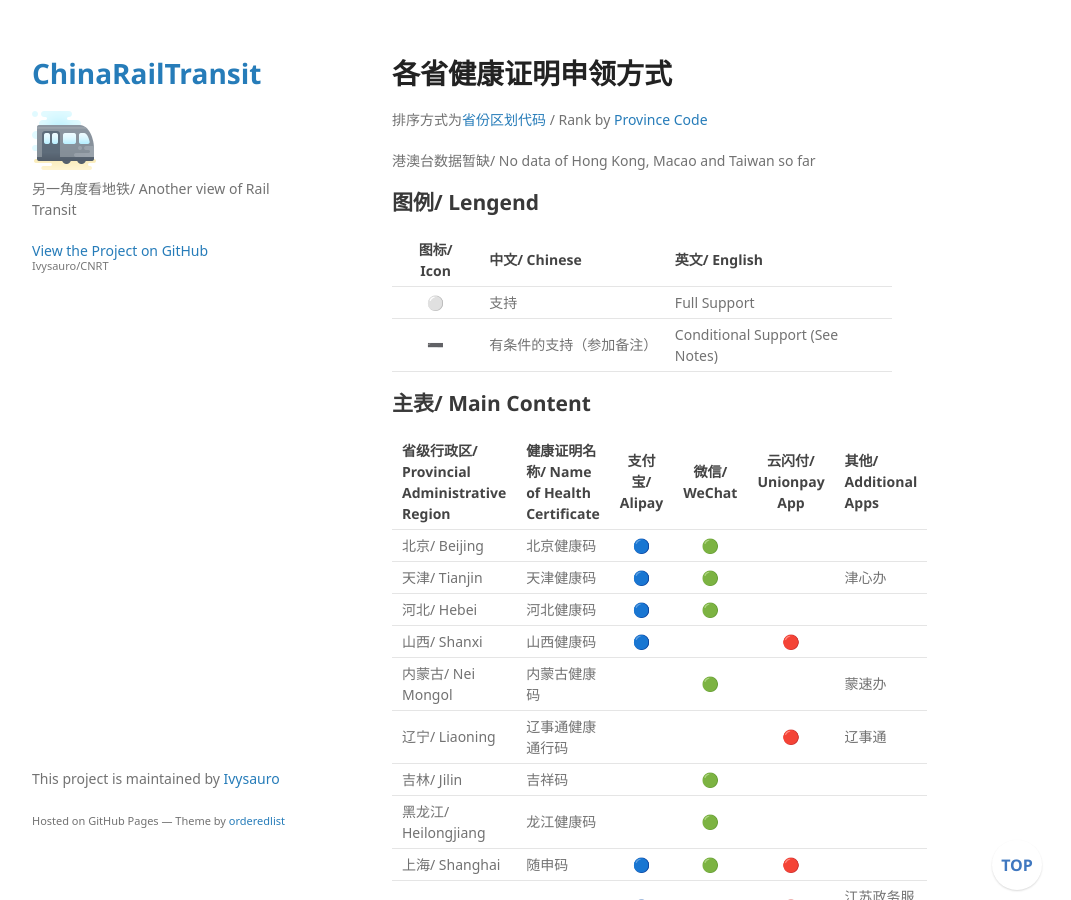
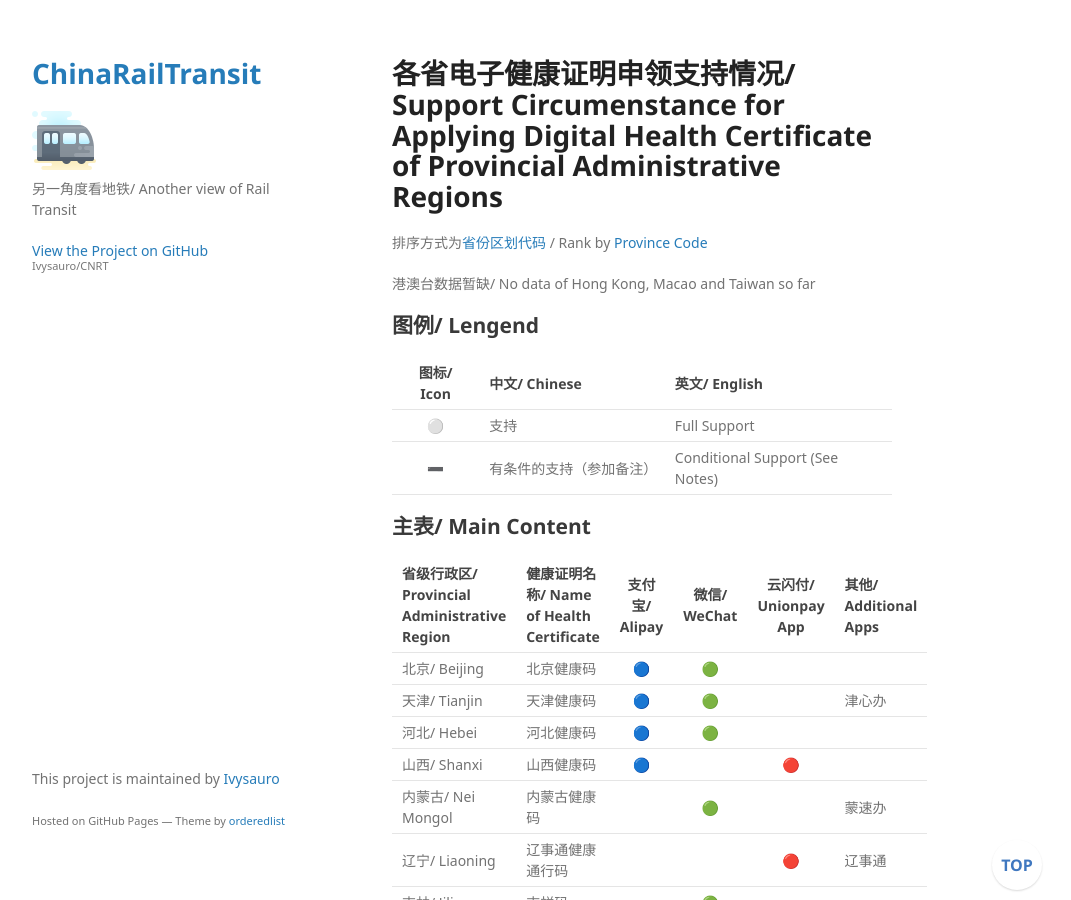
Before and after one commit to Ivysauro/CNRT, a Jekyll site: the page built from data/Health QR.md, in a window 1280 px wide and 900 px high. Shown: the whole window, without its empty margins (178-1249 px from the left). Built offline with Jekyll 4.4.1, drawn with Linux system fonts in a browser that asks for light colours; some web fonts are replaced; our own code applies the rules of GitHub Pages for plain Markdown files; a script that is not in the unit is left out.

Commit message:
🍊完成标题翻译

```diff
--- a/data/Health QR.md
+++ b/data/Health QR.md
@@ -1,4 +1,4 @@
-# 各省健康证明申领方式
+# 各省电子健康证明申领支持情况/ Support Circumenstance for Applying Digital Health Certificate of Provincial Administrative Regions
 
 排序方式为[省份区划代码](https://www.zhihu.com/question/47054184/answer/364140115) / Rank by [Province Code](https://www.zhihu.com/question/47054184/answer/364140115)
 
```
